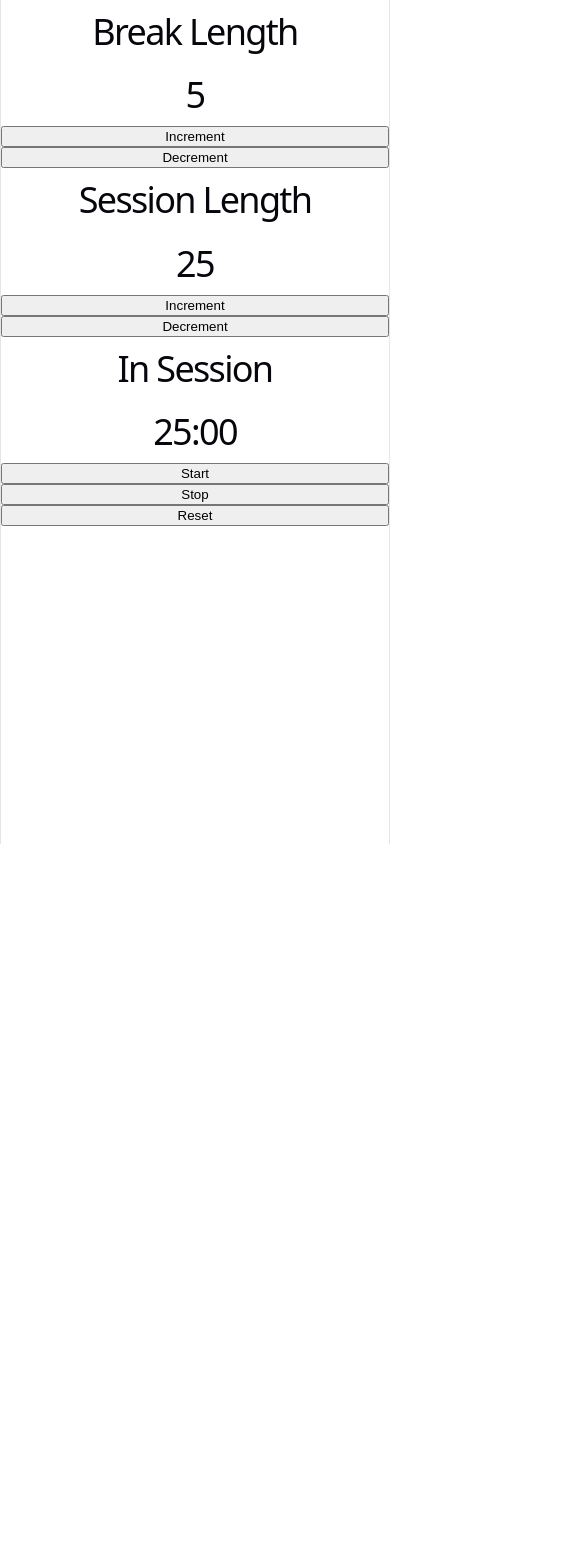
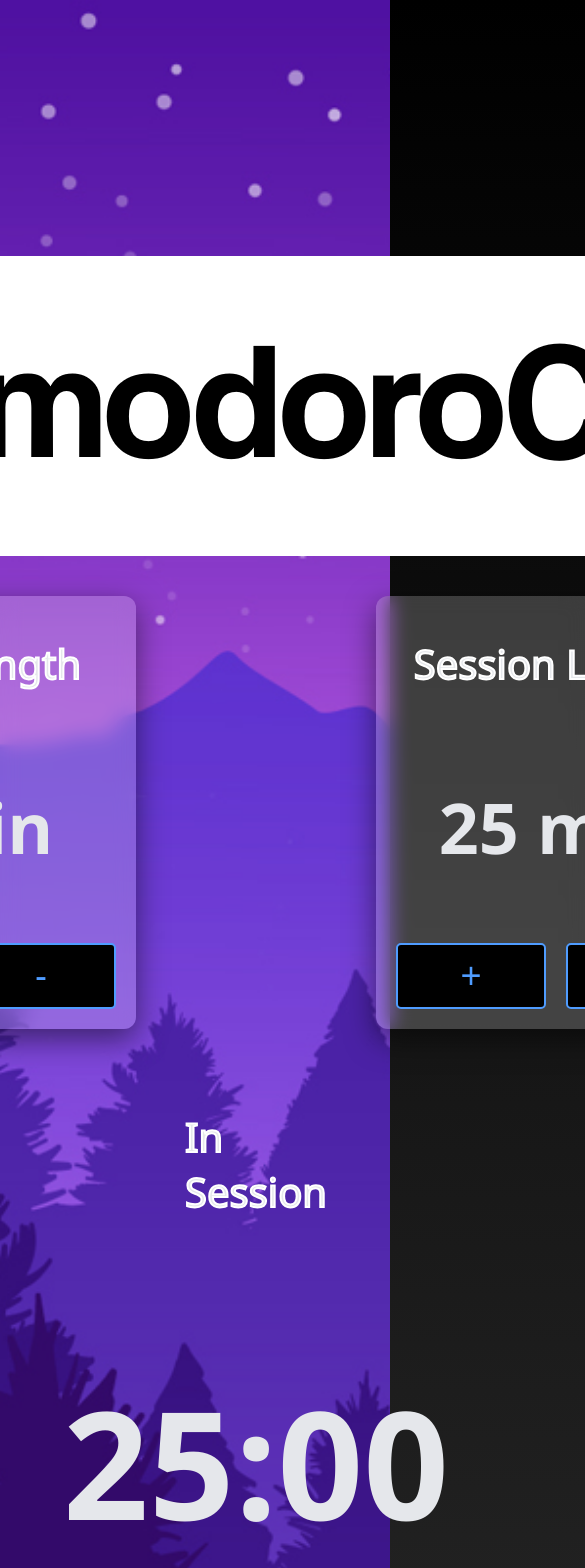
Before and after one commit to rajan-daniel/25plus5Clock, a React (Vite) app: page / in a window 390 px wide. Shown: the top 1568 px of the page, 585 px wide, since content can reach past the window. Before the commit the page ends 844 px from the top, so only its background shows below. Built offline with nearby package versions, Linux system fonts and the light colour scheme; no server answers.

Commit message:
style: apply complete CSS style

```diff
--- a/src/App.css
+++ /dev/null
@@ -1,184 +0,0 @@
-.counter {
-  font-size: 16px;
-  padding: 5px 10px;
-  border-radius: 5px;
-  color: var(--accent);
-  background: var(--accent-bg);
-  border: 2px solid transparent;
-  transition: border-color 0.3s;
-  margin-bottom: 24px;
-
-  &:hover {
-    border-color: var(--accent-border);
-  }
-  &:focus-visible {
-    outline: 2px solid var(--accent);
-    outline-offset: 2px;
-  }
-}
-
-.hero {
-  position: relative;
-
-  .base,
-  .framework,
-  .vite {
-    inset-inline: 0;
-    margin: 0 auto;
-  }
-
-  .base {
-    width: 170px;
-    position: relative;
-    z-index: 0;
-  }
-
-  .framework,
-  .vite {
-    position: absolute;
-  }
-
-  .framework {
-    z-index: 1;
-    top: 34px;
-    height: 28px;
-    transform: perspective(2000px) rotateZ(300deg) rotateX(44deg) rotateY(39deg)
-      scale(1.4);
-  }
-
-  .vite {
-    z-index: 0;
-    top: 107px;
-    height: 26px;
-    width: auto;
-    transform: perspective(2000px) rotateZ(300deg) rotateX(40deg) rotateY(39deg)
-      scale(0.8);
-  }
-}
-
-#center {
-  display: flex;
-  flex-direction: column;
-  gap: 25px;
-  place-content: center;
-  place-items: center;
-  flex-grow: 1;
-
-  @media (max-width: 1024px) {
-    padding: 32px 20px 24px;
-    gap: 18px;
-  }
-}
-
-#next-steps {
-  display: flex;
-  border-top: 1px solid var(--border);
-  text-align: left;
-
-  & > div {
-    flex: 1 1 0;
-    padding: 32px;
-    @media (max-width: 1024px) {
-      padding: 24px 20px;
-    }
-  }
-
-  .icon {
-    margin-bottom: 16px;
-    width: 22px;
-    height: 22px;
-  }
-
-  @media (max-width: 1024px) {
-    flex-direction: column;
-    text-align: center;
-  }
-}
-
-#docs {
-  border-right: 1px solid var(--border);
-
-  @media (max-width: 1024px) {
-    border-right: none;
-    border-bottom: 1px solid var(--border);
-  }
-}
-
-#next-steps ul {
-  list-style: none;
-  padding: 0;
-  display: flex;
-  gap: 8px;
-  margin: 32px 0 0;
-
-  .logo {
-    height: 18px;
-  }
-
-  a {
-    color: var(--text-h);
-    font-size: 16px;
-    border-radius: 6px;
-    background: var(--social-bg);
-    display: flex;
-    padding: 6px 12px;
-    align-items: center;
-    gap: 8px;
-    text-decoration: none;
-    transition: box-shadow 0.3s;
-
-    &:hover {
-      box-shadow: var(--shadow);
-    }
-    .button-icon {
-      height: 18px;
-      width: 18px;
-    }
-  }
-
-  @media (max-width: 1024px) {
-    margin-top: 20px;
-    flex-wrap: wrap;
-    justify-content: center;
-
-    li {
-      flex: 1 1 calc(50% - 8px);
-    }
-
-    a {
-      width: 100%;
-      justify-content: center;
-      box-sizing: border-box;
-    }
-  }
-}
-
-#spacer {
-  height: 88px;
-  border-top: 1px solid var(--border);
-  @media (max-width: 1024px) {
-    height: 48px;
-  }
-}
-
-.ticks {
-  position: relative;
-  width: 100%;
-
-  &::before,
-  &::after {
-    content: '';
-    position: absolute;
-    top: -4.5px;
-    border: 5px solid transparent;
-  }
-
-  &::before {
-    left: 0;
-    border-left-color: var(--border);
-  }
-  &::after {
-    right: 0;
-    border-right-color: var(--border);
-  }
-}
--- a/src/App.jsx
+++ b/src/App.jsx
@@ -1,4 +1,3 @@
-import './App.css'
 import { Timer } from './Timer';
 
 function App() {
--- a/src/Timer.jsx
+++ b/src/Timer.jsx
@@ -93,24 +93,36 @@ export const Timer = () => {
 
     return (
         <>
+
+            <div id="timer">
+                <img id="banner" src="src\assets\banner.png"></img>
+                <div id="controls">
                     <BreakTimeControl breakMinutes={breakMinutes} setbreakMinutes={setbreakMinutes} setTime={setTime} isRunning={running} onBreak={onBreak} />
-            <TimeControl minutes={minutes} setMinutes={setMinutes} setTime={setTime} isRunning={running} onBreak={onBreak}/>
-            <h1>{onBreak.current ? `On Break` : `In Session`}</h1>
-            <h1>{drawTime(time)}</h1>
+                    <TimeControl minutes={minutes} setMinutes={setMinutes} setTime={setTime} isRunning={running} onBreak={onBreak} />
+                </div>
+                <div id="clockComponent">
+                    <p>{onBreak.current ? `On Break` : `In Session`}</p>
+                    <h1 id="time">{drawTime(time)}</h1>
+                    <div id="buttons">
                         <button onClick={onBreak.current ? startBreak : start}>Start</button>
                         <button onClick={pause}>Stop</button>
                         <button onClick={reset}>Reset</button>
-
+                    </div>
+                </div>
                 {/*<button onClick={alertAndSwap}>FORCE END DEBUG BUTTON</button>*/}
+            </div>
+            <footer id="footer">A simple Pomodoro Clock by Rajan Daniel</footer>
         </>
     );
 }
 
-export const TimeControl = ({ minutes, setMinutes, setTime, isRunning, onBreak}) => {
+export const TimeControl = ({ minutes, setMinutes, setTime, isRunning, onBreak }) => {
     return (
         <>
-            <h1>Session Length</h1>
-            <h1>{minutes}</h1>
+            <div id="clockComponent">
+                <p>Session Length</p>
+                <h1 id="controlTime">{minutes} min</h1>
+                <div id="buttons">
                     <button onClick={() => {
                         if (isRunning.current === false) {
                             if (onBreak.current === false) {
@@ -120,7 +132,7 @@ export const TimeControl = ({ minutes, setMinutes, setTime, isRunning, onBreak})
                                 setMinutes((prev) => prev + 1);
                             }
                         }
-            }}>Increment</button>
+                    }}>+</button>
 
                     <button onClick={() => {
                         if (isRunning.current === false && minutes > 1) {
@@ -131,7 +143,9 @@ export const TimeControl = ({ minutes, setMinutes, setTime, isRunning, onBreak})
                                 setMinutes((prev) => prev - 1);
                             }
                         }
-            }}>Decrement</button>
+                    }}>-</button>
+                </div>
+            </div>
         </>
     );
 }
@@ -139,8 +153,10 @@ export const TimeControl = ({ minutes, setMinutes, setTime, isRunning, onBreak})
 export const BreakTimeControl = ({ breakMinutes, setbreakMinutes, setTime, isRunning, onBreak }) => {
     return (
         <>
-            <h1>Break Length</h1>
-            <h1>{breakMinutes}</h1>
+            <div id="clockComponent">
+                <p>Break Length</p>
+                <h1 id="controlTime">{breakMinutes} min</h1>
+                <div id="buttons">
                     <button onClick={() => {
                         if (isRunning.current === false) {
                             if (onBreak.current) {
@@ -150,7 +166,7 @@ export const BreakTimeControl = ({ breakMinutes, setbreakMinutes, setTime, isRun
                                 setbreakMinutes((prev) => prev + 1);
                             }
                         }
-            }}>Increment</button>
+                    }}>+</button>
 
                     <button onClick={() => {
                         if (isRunning.current === false && breakMinutes > 1) {
@@ -161,7 +177,9 @@ export const BreakTimeControl = ({ breakMinutes, setbreakMinutes, setTime, isRun
                                 setbreakMinutes((prev) => prev - 1);
                             }
                         }
-            }}>Decrement</button>
+                    }}>-</button>
+                </div>
+            </div>
         </>
     );
 }
--- a/src/index.css
+++ b/src/index.css
@@ -1,111 +1,92 @@
 :root {
-  --text: #6b6375;
-  --text-h: #08060d;
-  --bg: #fff;
-  --border: #e5e4e7;
-  --code-bg: #f4f3ec;
-  --accent: #aa3bff;
-  --accent-bg: rgba(170, 59, 255, 0.1);
-  --accent-border: rgba(170, 59, 255, 0.5);
-  --social-bg: rgba(244, 243, 236, 0.5);
-  --shadow:
-    rgba(0, 0, 0, 0.1) 0 10px 15px -3px, rgba(0, 0, 0, 0.05) 0 4px 6px -2px;
-
-  --sans: system-ui, 'Segoe UI', Roboto, sans-serif;
-  --heading: system-ui, 'Segoe UI', Roboto, sans-serif;
-  --mono: ui-monospace, Consolas, monospace;
-
-  font: 18px/145% var(--sans);
-  letter-spacing: 0.18px;
-  color-scheme: light dark;
-  color: var(--text);
-  background: var(--bg);
-  font-synthesis: none;
-  text-rendering: optimizeLegibility;
-  -webkit-font-smoothing: antialiased;
-  -moz-osx-font-smoothing: grayscale;
-
-  @media (max-width: 1024px) {
-    font-size: 16px;
-  }
-}
-
-@media (prefers-color-scheme: dark) {
-  :root {
-    --text: #9ca3af;
-    --text-h: #f3f4f6;
-    --bg: #16171d;
-    --border: #2e303a;
-    --code-bg: #1f2028;
-    --accent: #c084fc;
-    --accent-bg: rgba(192, 132, 252, 0.15);
-    --accent-border: rgba(192, 132, 252, 0.5);
-    --social-bg: rgba(47, 48, 58, 0.5);
-    --shadow:
-      rgba(0, 0, 0, 0.4) 0 10px 15px -3px, rgba(0, 0, 0, 0.25) 0 4px 6px -2px;
-  }
-
-  #social .button-icon {
-    filter: invert(1) brightness(2);
-  }
+  user-select: none;
+  font-family: 'Segoe UI', Roboto, sans-serif;
+  background: linear-gradient(to bottom, #000000, #2c2c2c);
+  --accent: #4f9cff;
+  --focustext: #c4deff;
+  --border: #1f2937;
+  --glow: rgba(79, 156, 255, 0.25);
 }
 
 body {
+  background-image: url('assets/background.jpg');
+  background-size: cover;
+  background-position: center;
+  background-repeat: no-repeat;
+  min-height: 100vh;
+  color: #e5e7eb;
   margin: 0;
 }
 
-#root {
-  width: 1126px;
-  max-width: 100%;
-  margin: 0 auto;
-  text-align: center;
-  border-inline: 1px solid var(--border);
-  min-height: 100svh;
+button {
+  width: 150px;
+  background: rgb(0, 0, 0);
+  color: var(--accent);
+  border: 2px solid var(--accent);
+  padding: 10px 20px;
+  font-size: 36px;
+  border-radius: 5px;
+  cursor: pointer;
+}
+
+#timer {
+  padding: 16rem 16rem;
   display: flex;
   flex-direction: column;
-  box-sizing: border-box;
+  justify-content: center;
+  align-items: center;
 }
 
-h1,
-h2 {
-  font-family: var(--heading);
-  font-weight: 500;
-  color: var(--text-h);
+#controls {
+  display: flex;
+  flex-direction: row;
+  gap: 15rem;
+  padding: 40px;
 }
 
-h1 {
-  font-size: 56px;
-  letter-spacing: -1.68px;
-  margin: 32px 0;
-  @media (max-width: 1024px) {
-    font-size: 36px;
-    margin: 20px 0;
-  }
-}
-h2 {
-  font-size: 24px;
-  line-height: 118%;
-  letter-spacing: -0.24px;
-  margin: 0 0 8px;
-  @media (max-width: 1024px) {
-    font-size: 20px;
-  }
-}
-p {
-  margin: 0;
+#buttons {
+  display: flex;
+  justify-content: center;
+  padding: 20px;
+  gap: 20px;
 }
 
-code,
-.counter {
-  font-family: var(--mono);
-  display: inline-flex;
-  border-radius: 4px;
-  color: var(--text-h);
+#clockComponent {
+  width: 100%;
+  height: 100%;
+  border-radius: 12px;
+  display: flex;
+  flex-direction: column;
+  align-items: center;
+
+  gap: 1px;
+
+  transition: all 0.3s ease;
+
+  background-color: rgba(255, 255, 255, 0.2);
+  backdrop-filter: blur(10px);
+  -webkit-backdrop-filter: blur(10px);
+
+  box-shadow: 0 10px 30px rgba(0, 0, 0, 0.5);
 }
 
-code {
-  font-size: 15px;
-  line-height: 135%;
-  padding: 4px 8px;
-  background: var(--code-bg);
+#controlTime {
+  font-size: 70px;
 }
+
+#time{
+  font-size: 150px;
+}
+
+p {
+  font-size: 40px;
+  -webkit-text-stroke: 2px white;
+}
+
+#banner {
+  border-radius: 40px;
+}
+
+#footer {
+  font-size: 30px;
+}
```
Also changed, not shown: src/assets/background.jpg (added), src/assets/banner.png (added). Lines whose indentation alone changed are shown as unchanged.
